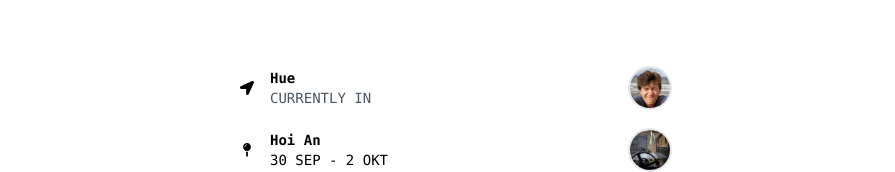
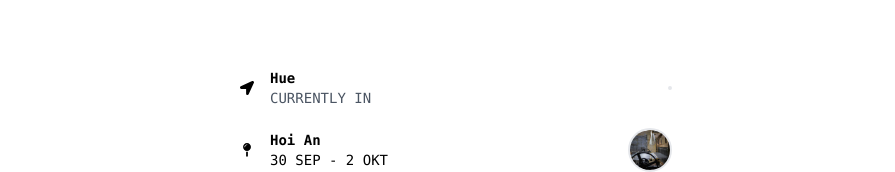
Before and after one commit to liamcco/asienliam, a Next.js app: page /resan in a window 1280 px wide. Shown: the part 175-347 px from the top of the page, without its empty margins (192-1087 px from the left). Built offline with nearby package versions, Linux system fonts and the light colour scheme.

Commit message:
No image on current location

```diff
--- a/app/resan/Location.tsx
+++ b/app/resan/Location.tsx
@@ -47,6 +47,7 @@ export default function Location(props: Props) {
         onClick={props.handleClick}
         layout
       >
+        {props.duration && (
           <Image
             src={
               props.image
@@ -61,6 +62,7 @@ export default function Location(props: Props) {
               height: props.grid ? imageSize * 5 : imageSize,
             }}
           />
+        )}
       </motion.button>
     </motion.div>
   );
```
Lines whose indentation alone changed are shown as unchanged.
